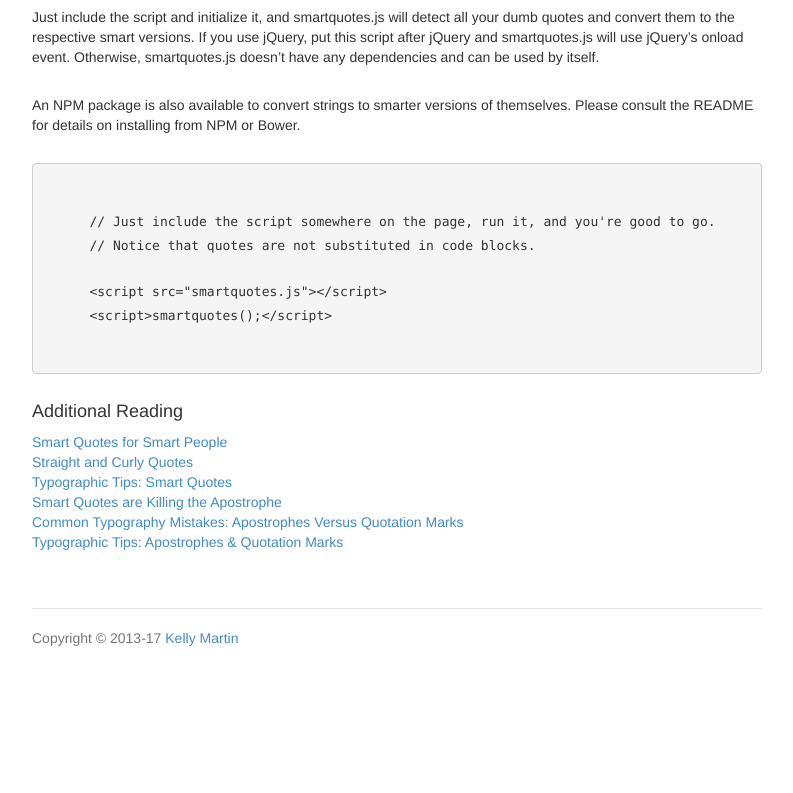
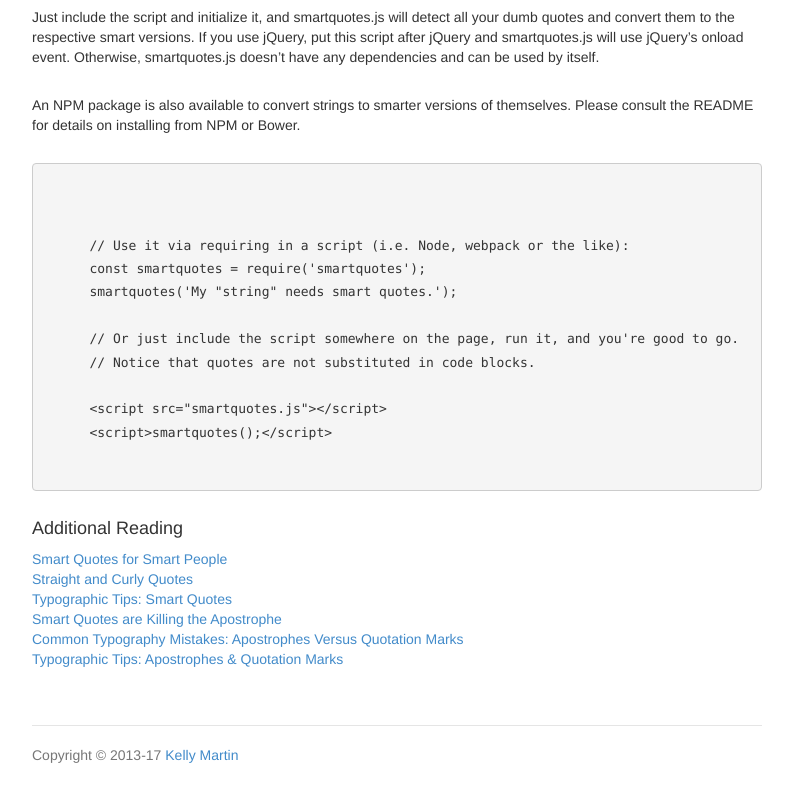
Before and after one commit to kellym/smartquotes.js, a website: page index.html in a window 1280 px wide. Shown: the part 957-1750 px from the top of the page, without its empty margins (243-1036 px from the left). Before the commit the page ends 1633 px from the top, so only its background shows below. Drawn offline with Linux system fonts and the light colour scheme.

Commit message:
Add `require` method to page.

```diff
--- a/index.html
+++ b/index.html
@@ -59,7 +59,12 @@
         details on installing from NPM or Bower.
         </p>
       <pre><code>
-      // Just include the script somewhere on the page, run it, and you're good to go.
+
+      // Use it via requiring in a script (i.e. Node, webpack or the like):
+      const smartquotes = require('smartquotes');
+      smartquotes('My "string" needs smart quotes.');
+
+      // Or just include the script somewhere on the page, run it, and you're good to go.
       // Notice that quotes are not substituted in code blocks.
 
       &lt;script src="smartquotes.js">&lt;/script>
```
